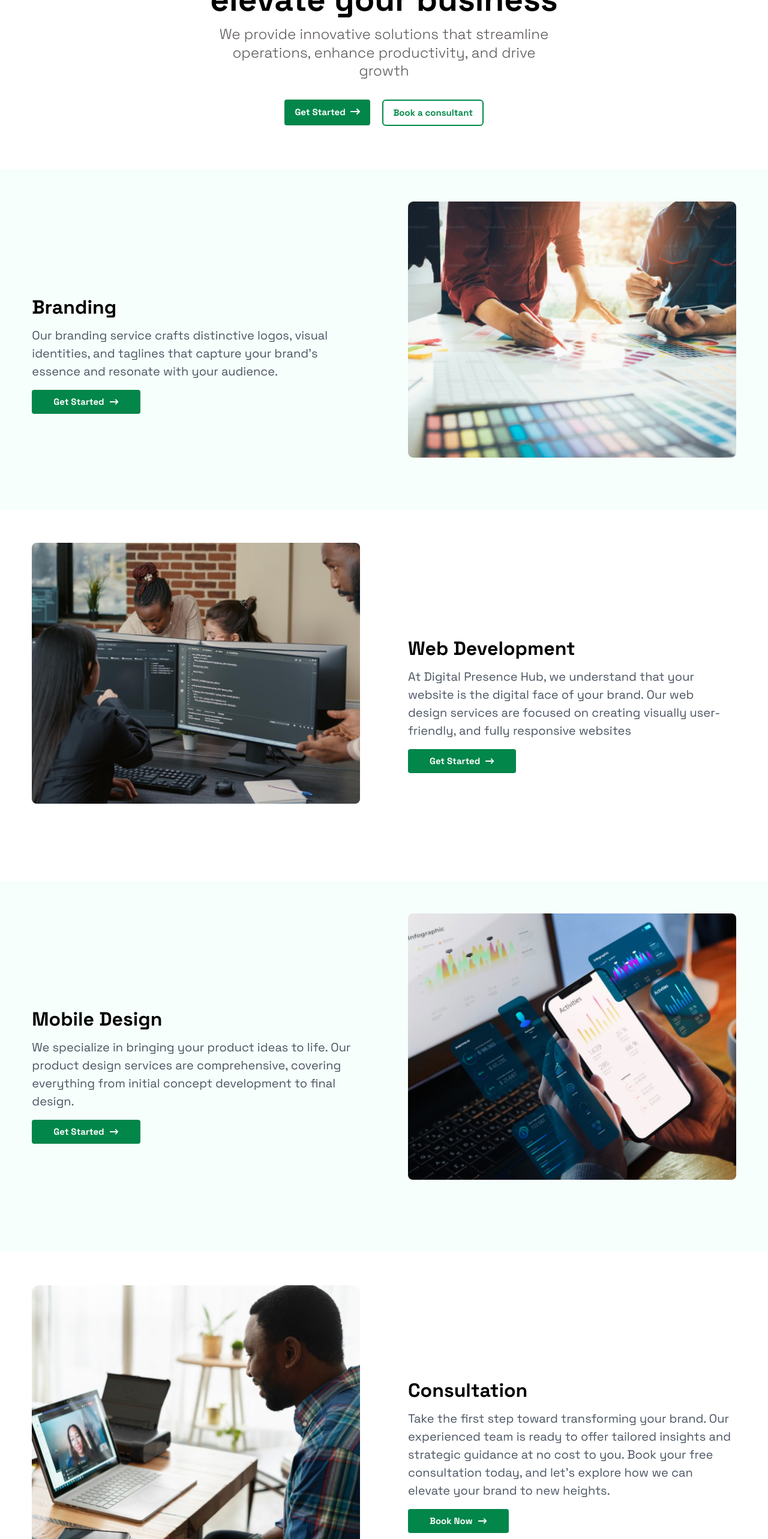
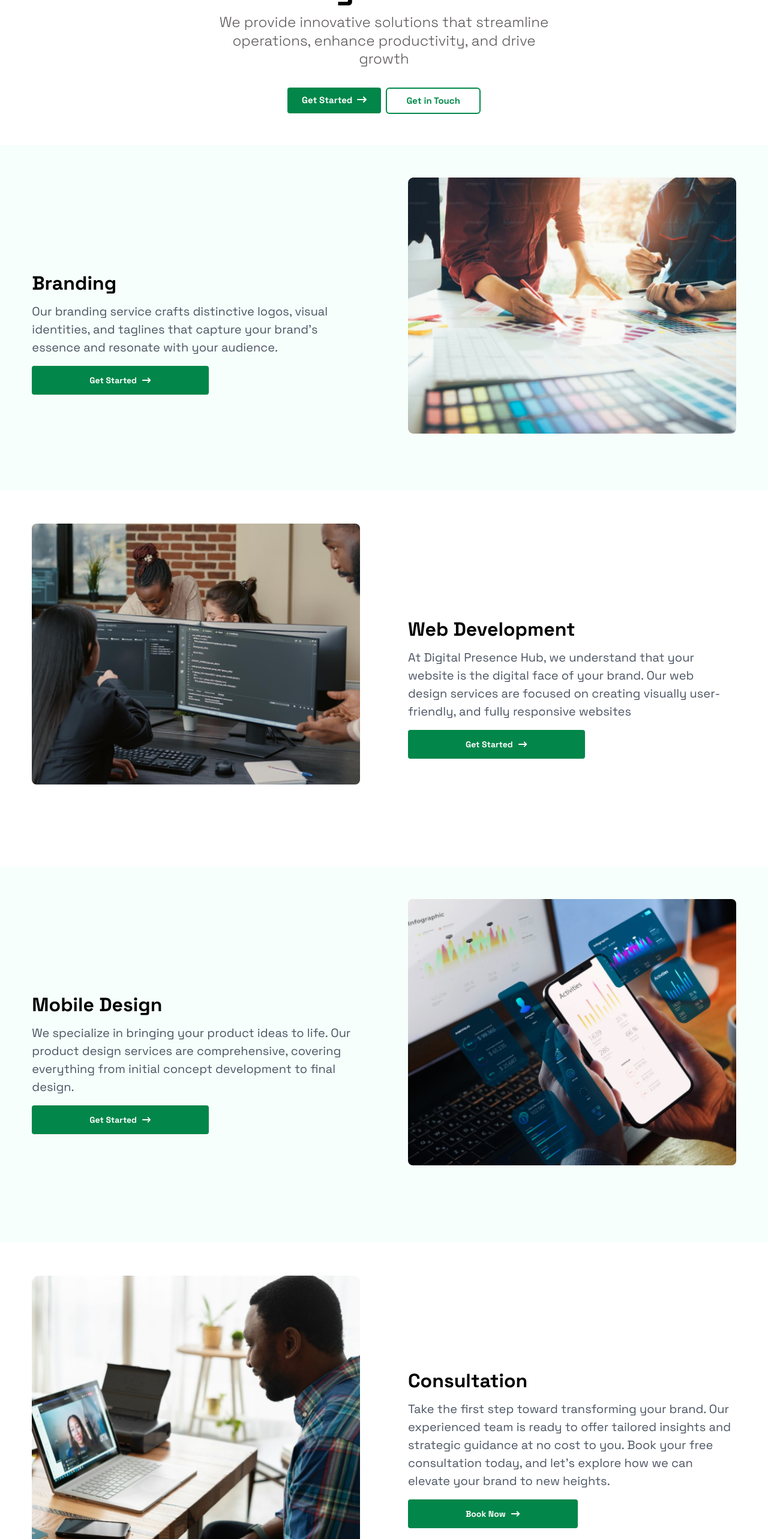
Before and after one commit to braitcode/dph-frontend, a React (Vite) app: page /services in a window 1280 px wide. Shown: the part 234-2800 px from the top of the page at 60% size. Built offline with nearby package versions, Linux system fonts and the light colour scheme; a web font is replaced by a local one.

Commit message:
worked on the button

```diff
--- a/src/components/ServicesC.jsx
+++ b/src/components/ServicesC.jsx
@@ -11,25 +11,25 @@ const ServicesC = () => {
 
     return (
         <div className='font-spaceGrotesk'>
-            <div className=' py-10 lg:px-[10rem] xl:px-[20rem] mt-20'>
+            <div className=' py-5 lg:px-[10rem] xl:px-[20rem] mt-20'>
                 <h1 className='mx-auto font-bold text-[24px] sm:text-[32px] lg:text-[40px] xl:text-[55px] xl:leading-[70px] sm:w-11/12 text-center leading-[1.8rem] py-2 '>
                     Optimized  services to elevate your business
                 </h1>
-                <p className='mx-auto sm:w-11/12 text-center leading-[1.2rem] text-[#575253] font-light xl:text-[24px] xl:leading-[30.62px]'>
+                <p className='mx-auto sm:w-11/12 text-center leading-[1.2rem] text-[#575253] font-light px-1 text-[14px] xl:text-[24px] xl:leading-[30.62px]'>
                     We provide innovative solutions that streamline operations, enhance productivity, and drive growth
                 </p>
-                <div className="flex gap-5 justify-center mt-[2rem] mb-[2rem]">
+                <div className="flex gap-2 justify-center mt-[2rem] mb-[2rem]">
                     <Link to='/signup'>
                         <Button size="medium" color="success" className=''>
-                            <div className="flex gap-2 p-[0.1rem]">
-                                <span className="md:text-[15px] text-[10px]">Get Started</span><FaArrowRightLong className='mt-[3px]' />
+                            <div className="flex gap-2 p-[0.1rem] px-2">
+                                <span className="md:text-[15px] text-[12px]">Get Started</span><FaArrowRightLong className='mt-[3px]' />
                             </div>
                         </Button>
                     </Link>
                     <Link to='/contact'>
-                        <div className="border-2 border-[#028A4C] rounded-md text-[#028A4C]">
+                        <div className="border-2 border-[#028A4C] rounded-md text-[#028A4C] px-4">
                             <Button size="medium">
-                                <span className="md:text-[15px] text-[10px]">Book a consultant</span>
+                                <span className="md:text-[15px] text-[12px]">Get in Touch</span>
                             </Button>
                         </div>
                     </Link>
@@ -55,8 +55,8 @@ const ServicesC = () => {
                             </p>
                             <Link to='/signup'>
                                 <Button size="medium" color="success">
-                                    <div className="flex gap-2 px-1 xl:px-5">
-                                        <span className="text-[12px] md:text-[15px]">Get Started</span><FaArrowRightLong className='mt-[4px] p-[0.05rem]' />
+                                    <div className="flex gap-2 px-[5rem] py-1">
+                                        <span className="text-[14px]">Get Started</span><FaArrowRightLong className='mt-[4px] p-[0.05rem]' />
                                     </div>
                                 </Button>
                             </Link>
@@ -86,8 +86,8 @@ const ServicesC = () => {
                             </p>
                             <Link to='/signup'>
                                 <Button size="medium" color="success">
-                                    <div className="flex gap-2 px-1 xl:px-5">
-                                        <span className="text-[12px] md:text-[15px]">Get Started</span><FaArrowRightLong className='mt-[4px] p-[0.05rem]' />
+                                    <div className="flex gap-2 px-[5rem] py-1">
+                                        <span className="text-[14px]">Get Started</span><FaArrowRightLong className='mt-[4px] p-[0.05rem]' />
                                     </div>
                                 </Button>
                             </Link>
@@ -117,8 +117,8 @@ const ServicesC = () => {
                             </p>
                             <Link to='/signup'>
                                 <Button size="medium" color="success">
-                                    <div className="flex gap-2 px-1  xl:px-5">
-                                        <span className="text-[12px] md:text-[15px]">Get Started</span><FaArrowRightLong className='mt-[4px] p-[0.06rem]' />
+                                    <div className="flex gap-2 px-[5rem] py-1">
+                                        <span className="text-[14px]">Get Started</span><FaArrowRightLong className='mt-[4px] p-[0.06rem]' />
                                     </div>
                                 </Button>
                             </Link>
@@ -150,8 +150,8 @@ const ServicesC = () => {
                             </p>
                             <Link to='#'>
                                 <Button size="medium" color="success">
-                                    <div className="flex gap-2 px-1 xl:px-5">
-                                        <span className="text-[12px] md:text-[15px]">Book Now</span><FaArrowRightLong className='mt-[4px] p-[0.05rem]' />
+                                    <div className="flex gap-2 px-[5rem] py-1">
+                                        <span className="text-[14px]">Book Now</span><FaArrowRightLong className='mt-[4px] p-[0.05rem]' />
                                     </div>
                                 </Button>
                             </Link>
--- a/src/pages/About.jsx
+++ b/src/pages/About.jsx
@@ -38,7 +38,7 @@ const About = () => {
                   <Link to='/contact'>
                     <Button color="success" size="medium" className="md:mx-auto">
                       <div className="flex items-center gap-2">
-                        <span className="text-[15px]">Get in Touch Now</span>
+                        <span className="text-[15px]">Get in Touch</span>
                         <img src={arrowRight} alt="" />
                       </div>
                     </Button>
```
